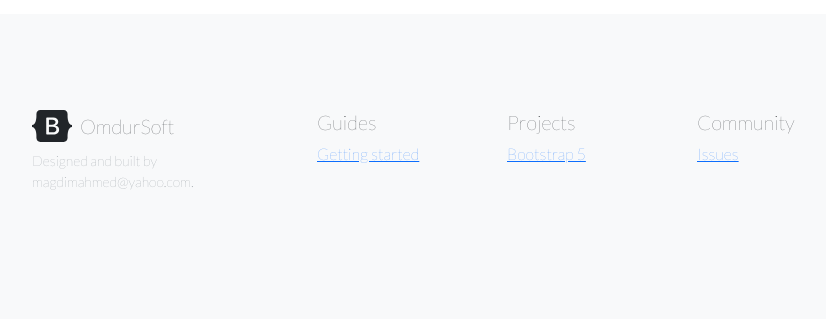
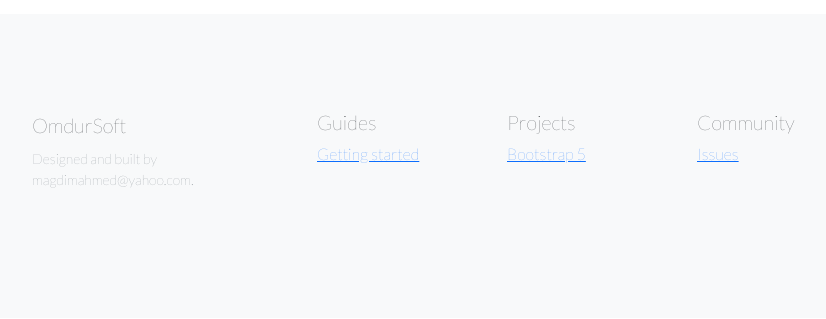
Before and after one commit to magdimahmed/omdursoft, a Django app: page /blog/ in a window 1280 px wide. Shown: the part 292-611 px from the top of the page, without its empty margins (50-876 px from the left). Run offline with Django 4.2, Linux system fonts and the light colour scheme; data comes from the database, SQL or seed files in the repository.

Commit message:
initial commit for the site

```diff
--- a/portfolio/templates/portfolio/base.html
+++ b/portfolio/templates/portfolio/base.html
@@ -62,8 +62,7 @@
     <div class="row">
       <div class="col-lg-3 mb-3">
         <a class="d-inline-flex align-items-center mb-2 link-dark text-decoration-none" href="/" aria-label="Bootstrap">
-          <svg xmlns="http://www.w3.org/2000/svg" width="40" height="32" class="d-block me-2" viewBox="0 0 118 94" role="img"><title>Bootstrap</title><path fill-rule="evenodd" clip-rule="evenodd" d="M24.509 0c-6.733 0-11.715 5.893-11.492 12.284.214 6.14-.064 14.092-2.066 20.577C8.943 39.365 5.547 43.485 0 44.014v5.972c5.547.529 8.943 4.649 10.951 11.153 2.002 6.485 2.28 14.437 2.066 20.577C12.794 88.106 17.776 94 24.51 94H93.5c6.733 0 11.714-5.893 11.491-12.284-.214-6.14.064-14.092 2.066-20.577 2.009-6.504 5.396-10.624 10.943-11.153v-5.972c-5.547-.529-8.934-4.649-10.943-11.153-2.002-6.484-2.28-14.437-2.066-20.577C105.214 5.894 100.233 0 93.5 0H24.508zM80 57.863C80 66.663 73.436 72 62.543 72H44a2 2 0 01-2-2V24a2 2 0 012-2h18.437c9.083 0 15.044 4.92 15.044 12.474 0 5.302-4.01 10.049-9.119 10.88v.277C75.317 46.394 80 51.21 80 57.863zM60.521 28.34H49.948v14.934h8.905c6.884 0 10.68-2.772 10.68-7.727 0-4.643-3.264-7.207-9.012-7.207zM49.948 49.2v16.458H60.91c7.167 0 10.964-2.876 10.964-8.281 0-5.406-3.903-8.178-11.425-8.178H49.948z" fill="currentColor"/></svg>
-          <span class="fs-5">OmdurSoft</span>
+           <span class="fs-5">OmdurSoft</span>
         </a>
         <ul class="list-unstyled small text-muted">
           <li class="mb-2">Designed and built by magdimahmed@yahoo.com.</li>
```
